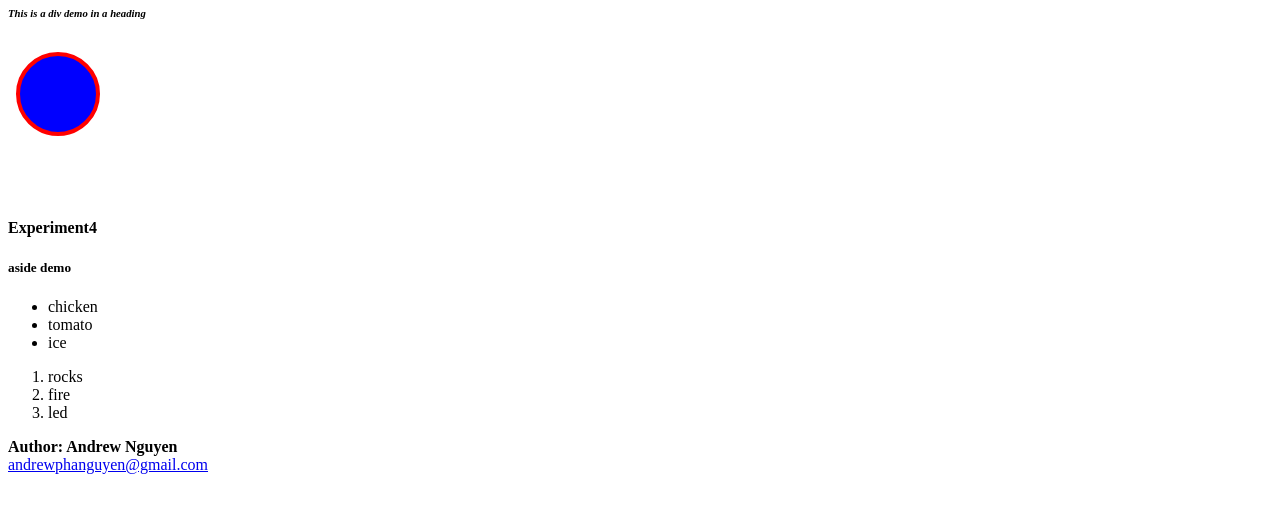
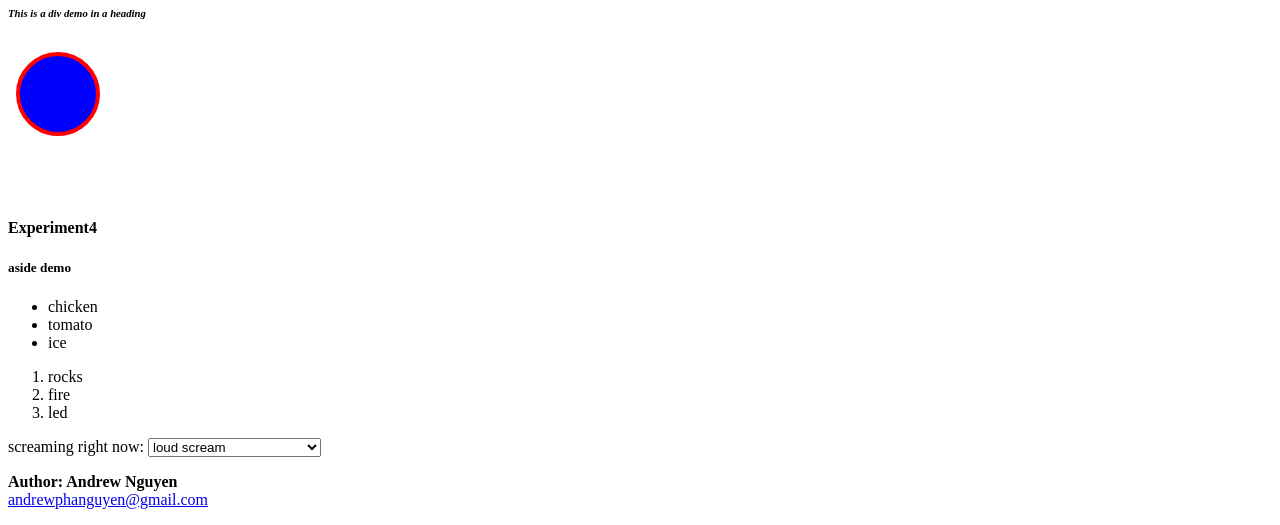
Before and after one commit to Andrewphanguyen/cse-134-hw2, a plain HTML site: page index.html in a window 1280 px wide. Shown: the part 1140-1665 px from the top of the page. Before the commit the page ends 1630 px from the top, so only its background shows below. Drawn offline with Linux system fonts and the light colour scheme.

Commit message:
Update index.html

```diff
--- a/index.html
+++ b/index.html
@@ -165,6 +165,23 @@
       </ol>
 
 
+
+      <form action="screaming">
+        <label for="scream">screaming right now:</label>
+        <select name="type of scream" id="type of scream">
+          <optgroup label=" screams 1">
+            <option value="loud scream">loud scream</option>
+            <option value="quiet scream">quiet scream</option>
+          </optgroup>
+          <optgroup label="screams 2">
+            <option value="normal scream">normal scream</option>
+            <option value="above average scream">above average scream</option>
+          </optgroup>
+        </select>
+
+
+      </form>
+
     <footer>
         <p><b>Author: Andrew Nguyen</b><br>
         <a href="andrewphanguyen@gmail.com">andrewphanguyen@gmail.com</a></p>
```
